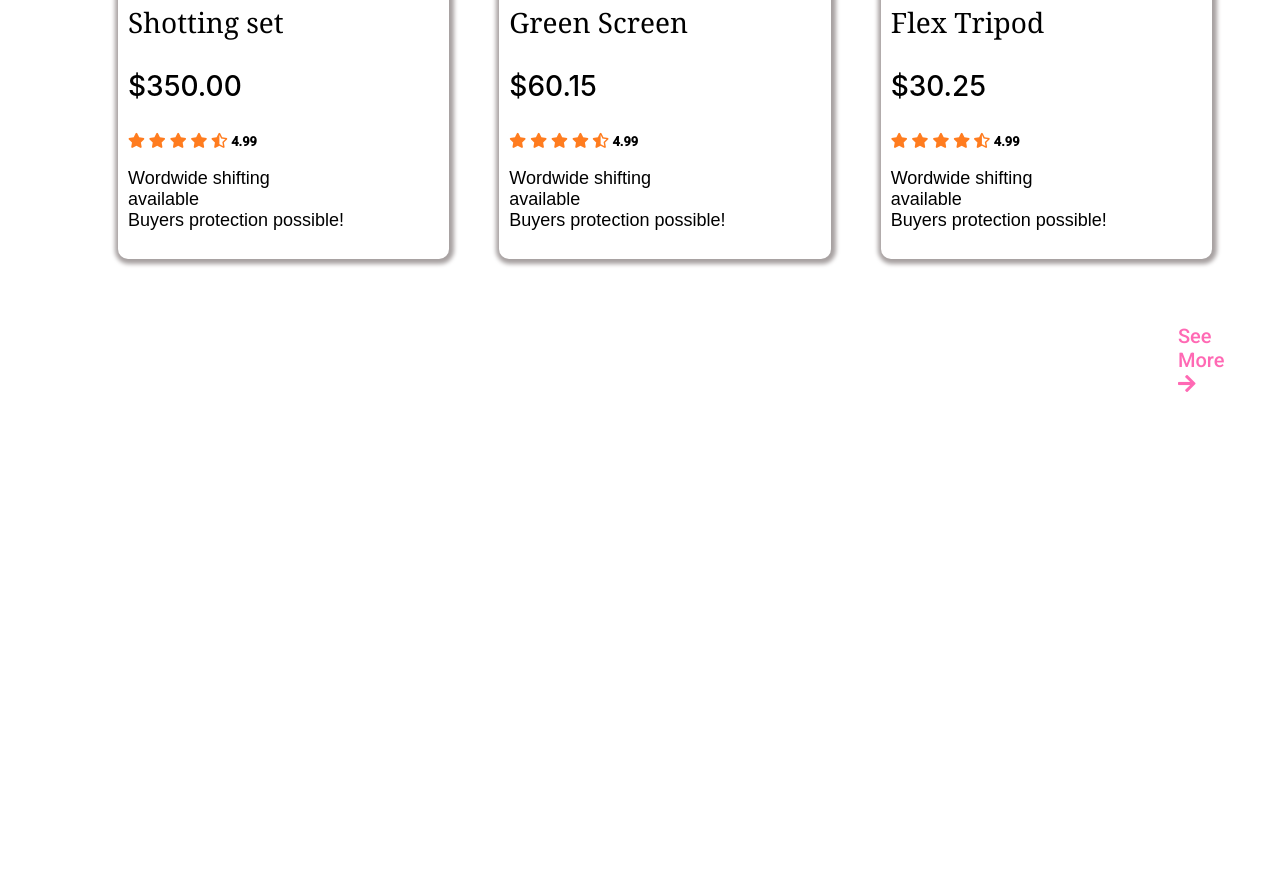
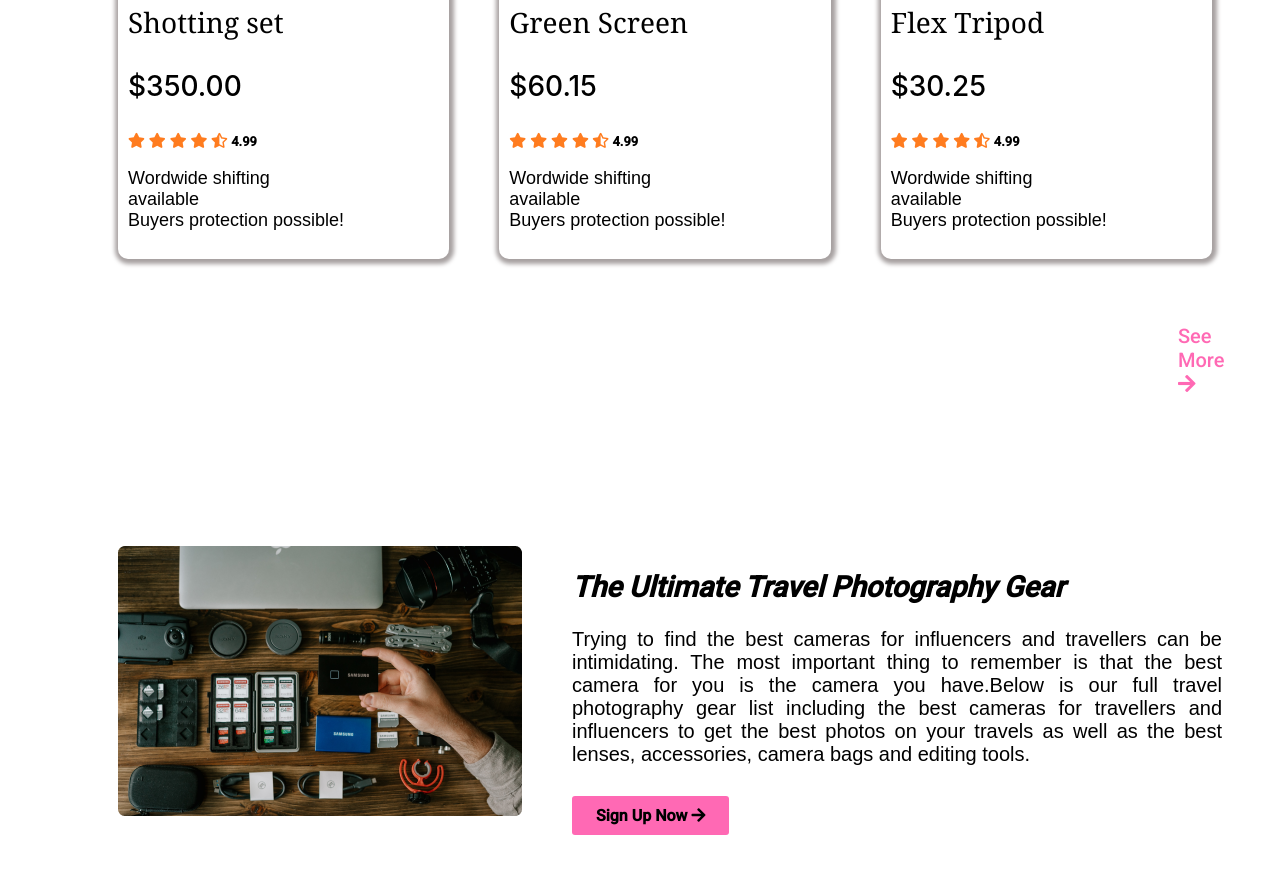
Before and after one commit to pavel90765/Influencer-Gear, a plain HTML site: page index.html in a window 1280 px wide. Shown: the part 2615-3488 px from the top of the page. Before the commit the page ends 3161 px from the top, so only its background shows below. Drawn offline with Linux system fonts and the light colour scheme.

Commit message:
Main-content-end

```diff
--- a/index.html
+++ b/index.html
@@ -272,6 +272,32 @@
 
         </section>
 
+        <!-- Final/Fourth-section-here -->
+
+        <section class="fourth-section">
+            <div class="features">
+                <div class="feature-im">
+                    <img src="images/gear.png" alt="#">
+                </div>
+                <div class="feature-dt">
+                    <h2><i>The Ultimate Travel Photography Gear</i></h2>
+                    <p>
+
+                        Trying to find the best cameras for influencers and travellers can be intimidating. The most
+                        important thing to remember
+                        is that the best camera for you is the camera you have.Below is our full travel photography
+                        gear
+                        list including the best
+                        cameras for travellers and influencers to get the best photos on your travels as well as the
+                        best lenses, accessories,
+                        camera bags and editing tools.
+
+                    </p>
+                    <a href="#">Sign Up Now <i class="fas fa-arrow-right"></i></a>
+                </div>
+            </div>
+        </section>
+
     </main>
 
 </body>
--- a/style.css
+++ b/style.css
@@ -198,3 +198,40 @@ section{
     text-decoration: none;
    color: hotpink;
 }
+
+/* Final-section-design */
+
+.features{
+   display: flex;
+   margin-left: 60px;
+}
+
+.feature-dt{
+   margin-left: 50px;
+   text-align: justify;
+}
+
+.feature-dt h2{
+   font-size: 29px;
+}
+
+.feature-dt p{
+   padding-bottom: 20px;
+   font-size: 20px;
+   font-family: sans-serif;
+   font-weight: 400;
+}
+
+.feature-dt a{
+    text-decoration: none;
+     color: black;
+     background-color:hotpink;
+     margin-top:0px;
+     padding: 10px 24px;
+     border-radius: 3px;
+     font-weight: 600;
+}
+
+/*---------------------------------------
+       Main-design-ends-here
+-----------------------------------------*/
```
